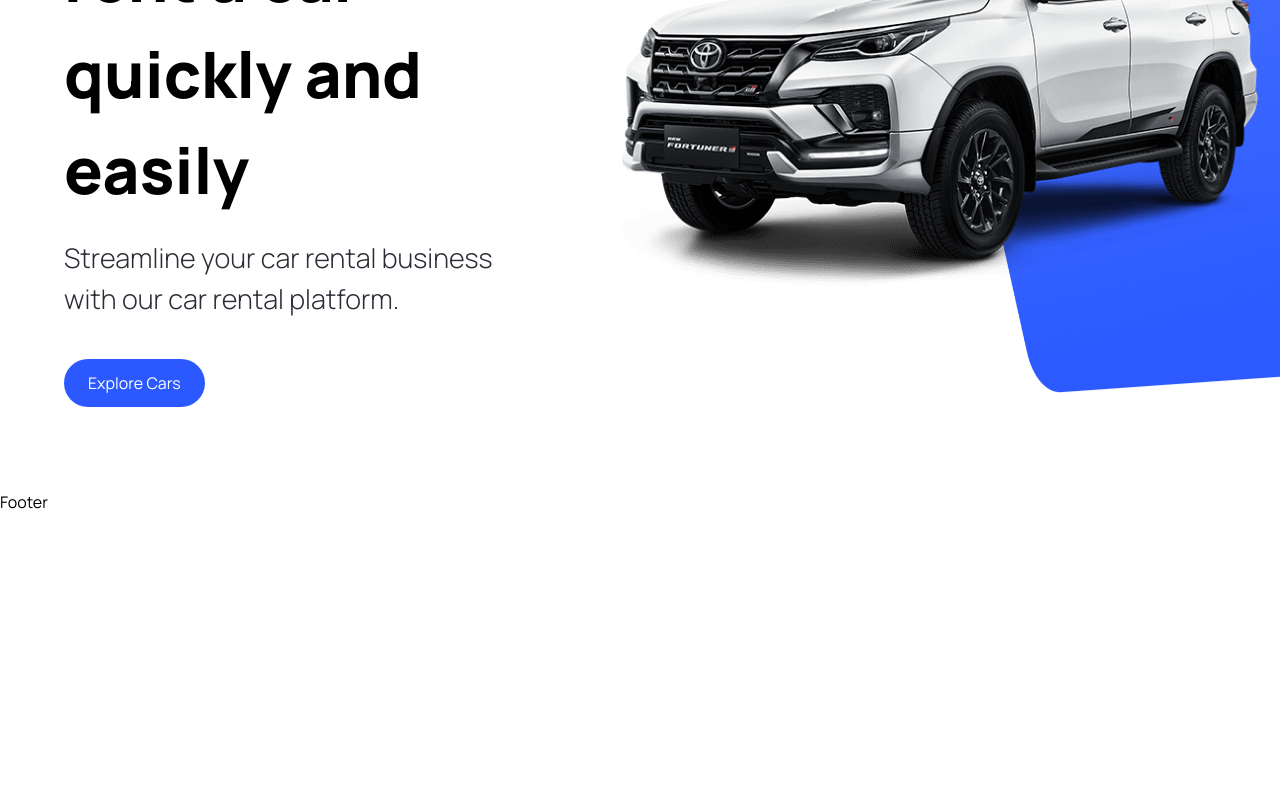
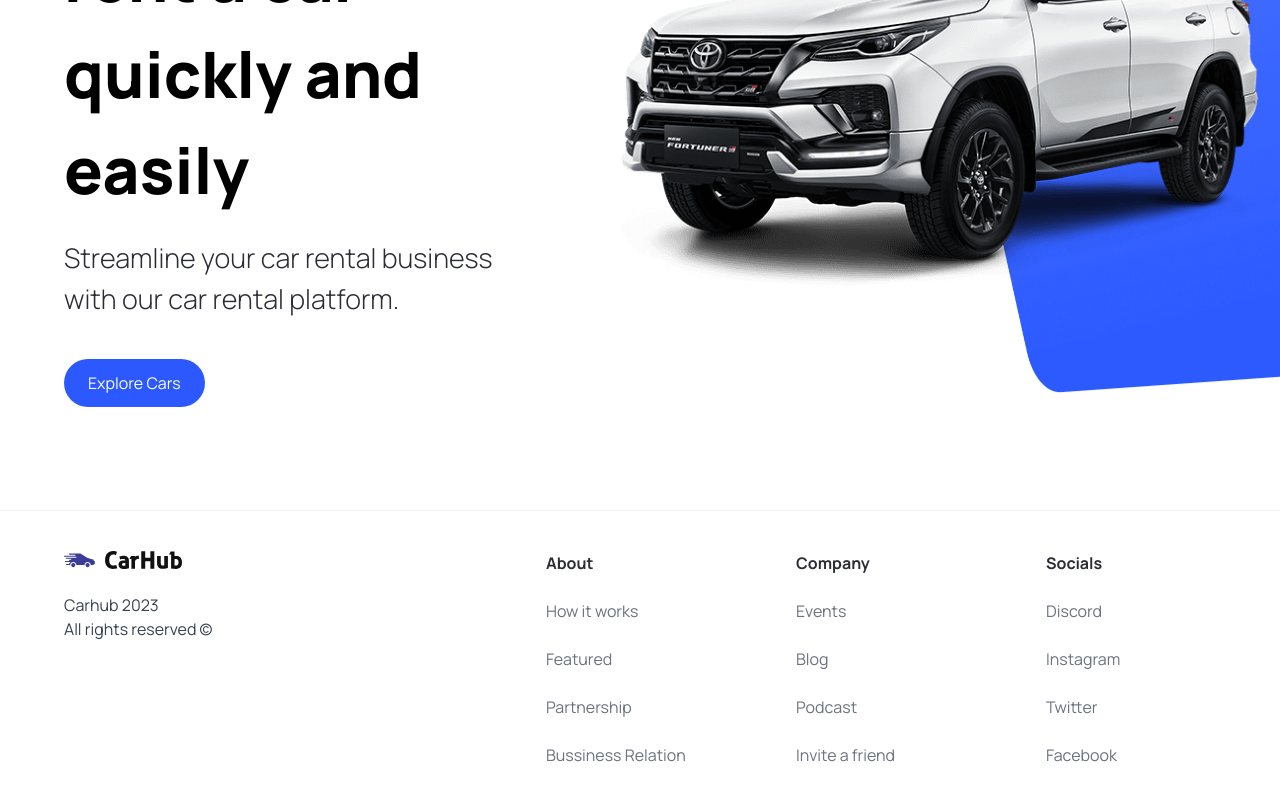
Before and after one commit to merovinjs/autoShowroom, a Next.js app: page / in a window 1280 px wide. Shown: the part 310-1110 px from the top of the page. Before the commit the page ends 824 px from the top, so only its background shows below. Built offline with nearby package versions, Linux system fonts and the light colour scheme.

Commit message:
footer added

```diff
--- a/app/layout.tsx
+++ b/app/layout.tsx
@@ -1,10 +1,9 @@
 import { Footer, Navbar } from "@/components";
 import "./globals.css";
-import { Inter } from "next/font/google";
 
 export const metadata = {
-  title: "Create Next App",
-  description: "Generated by create next app",
+  title: "Auto-Showroom",
+  description: "find,book or rent a car",
 };
 
 export default function RootLayout({
--- a/components/Footer.tsx
+++ b/components/Footer.tsx
@@ -1,7 +1,42 @@
-import React from "react";
-
+import Image from "next/image";
+import { footerLinks } from "@/constants";
+import Link from "next/link";
 const Footer = () => {
-  return <div>Footer</div>;
+  return (
+    <footer className="flex flex-col text-black-100 mt-5 border-t border-gray-100">
+      <div className="flex max-md:flex-col flex-wrap justify-between gap-5 sm:px-16 px-6 py-10">
+        <div className="flex flex-col justify-start items-start gap-6">
+          <Image
+            src="/logo.svg"
+            width={118}
+            height={18}
+            alt="logo"
+            className="object-containe"
+          />
+          <p className="text-base text-gray-700">
+            Carhub 2023 <br />
+            All rights reserved &copy;
+          </p>
+        </div>
+        <div className="footer__links">
+          {footerLinks.map((link) => (
+            <div key={link.title} className="footer__link">
+              <h3 className="font-bold">{link.title}</h3>
+              {link.links.map((item) => (
+                <Link
+                  key={item.title}
+                  href={item.url}
+                  className="text-gray-500"
+                >
+                  {item.title}
+                </Link>
+              ))}
+            </div>
+          ))}
+        </div>
+      </div>
+    </footer>
+  );
 };
 
 export default Footer;
--- /dev/null
+++ b/constants/index.ts
@@ -0,0 +1,101 @@
+export const manufacturers = [
+  "Acura",
+  "Alfa Romeo",
+  "Aston Martin",
+  "Audi",
+  "Bentley",
+  "BMW",
+  "Buick",
+  "Cadillac",
+  "Chevrolet",
+  "Chrysler",
+  "Citroen",
+  "Dodge",
+  "Ferrari",
+  "Fiat",
+  "Ford",
+  "GMC",
+  "Honda",
+  "Hyundai",
+  "Infiniti",
+  "Jaguar",
+  "Jeep",
+  "Kia",
+  "Lamborghini",
+  "Land Rover",
+  "Lexus",
+  "Lincoln",
+  "Maserati",
+  "Mazda",
+  "McLaren",
+  "Mercedes-Benz",
+  "MINI",
+  "Mitsubishi",
+  "Nissan",
+  "Porsche",
+  "Ram",
+  "Rolls-Royce",
+  "Subaru",
+  "Tesla",
+  "Toyota",
+  "Volkswagen",
+  "Volvo",
+];
+
+export const yearsOfProduction = [
+  { title: "Year", value: "" },
+  { title: "2015", value: "2015" },
+  { title: "2016", value: "2016" },
+  { title: "2017", value: "2017" },
+  { title: "2018", value: "2018" },
+  { title: "2019", value: "2019" },
+  { title: "2020", value: "2020" },
+  { title: "2021", value: "2021" },
+  { title: "2022", value: "2022" },
+  { title: "2023", value: "2023" },
+];
+
+export const fuels = [
+  {
+    title: "Fuel",
+    value: "",
+  },
+  {
+    title: "Gas",
+    value: "Gas",
+  },
+  {
+    title: "Electricity",
+    value: "Electricity",
+  },
+];
+
+export const footerLinks = [
+  {
+    title: "About",
+    links: [
+      { title: "How it works", url: "/" },
+      { title: "Featured", url: "/" },
+      { title: "Partnership", url: "/" },
+      { title: "Bussiness Relation", url: "/" },
+    ],
+  },
+  {
+    title: "Company",
+    links: [
+      { title: "Events", url: "/" },
+      { title: "Blog", url: "/" },
+      { title: "Podcast", url: "/" },
+      { title: "Invite a friend", url: "/" },
+    ],
+  },
+  {
+    title: "Socials",
+    links: [
+      { title: "Discord", url: "/" },
+      { title: "Instagram", url: "/" },
+      { title: "Twitter", url: "/" },
+      { title: "Facebook", url: "/" },
+    ],
+  },
+];
```
